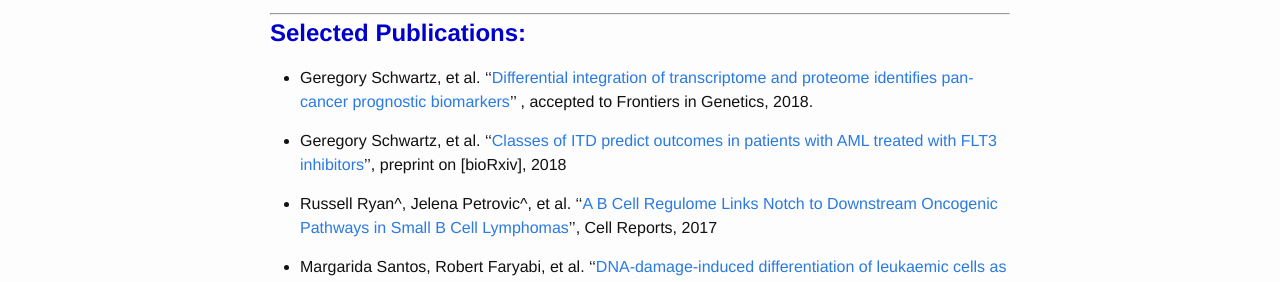
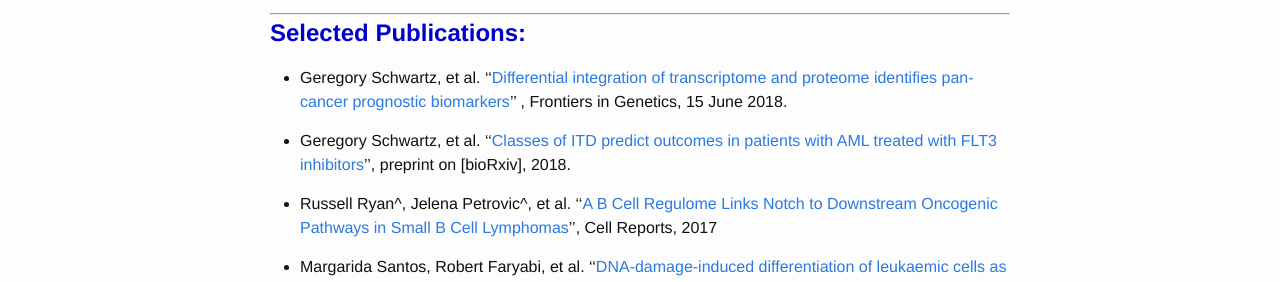
Before and after one commit to faryabib/faryabib.github.io, a Jekyll site: the page built from publications.md, in a window 1280 px wide. Shown: the part 260-542 px from the top of the page. Built offline with Jekyll 4.4.1, drawn with Linux system fonts in a browser that asks for light colours.

Commit message:
Update publications.md

```diff
--- a/publications.md
+++ b/publications.md
@@ -11,9 +11,9 @@ permalink: /Publications.html
 ----
 <strong><span style="font-size: 1.5em; font-weight: bold; color: #0000cc; background-color: #ffffff"> Selected Publications:</span><strong>
 
-+ Geregory Schwartz, et al. ''[Differential integration of transcriptome and proteome identifies pan-cancer prognostic biomarkers](https://www.frontiersin.org/articles/10.3389/fgene.2018.00205/abstract)'' , accepted to Frontiers in Genetics, 2018.
++ Geregory Schwartz, et al. ''[Differential integration of transcriptome and proteome identifies pan-cancer prognostic biomarkers](https://goo.gl/pvZ4Dn)'' , Frontiers in Genetics, 15 June 2018.
 
-+ Geregory Schwartz, et al. ''[Classes of ITD predict outcomes in patients with AML treated with FLT3 inhibitors](https://www.biorxiv.org/content/early/2018/05/14/322354)'', preprint on [bioRxiv], 2018
++ Geregory Schwartz, et al. ''[Classes of ITD predict outcomes in patients with AML treated with FLT3 inhibitors](https://www.biorxiv.org/content/early/2018/05/14/322354)'', preprint on [bioRxiv], 2018.
 
 + Russell Ryan^, Jelena Petrovic^, et al. ''[A B Cell Regulome Links Notch to Downstream Oncogenic Pathways in Small B Cell Lymphomas](https://www.sciencedirect.com/science/article/pii/S2211124717313712?via%3Dihub)'', Cell Reports, 2017
 
```
